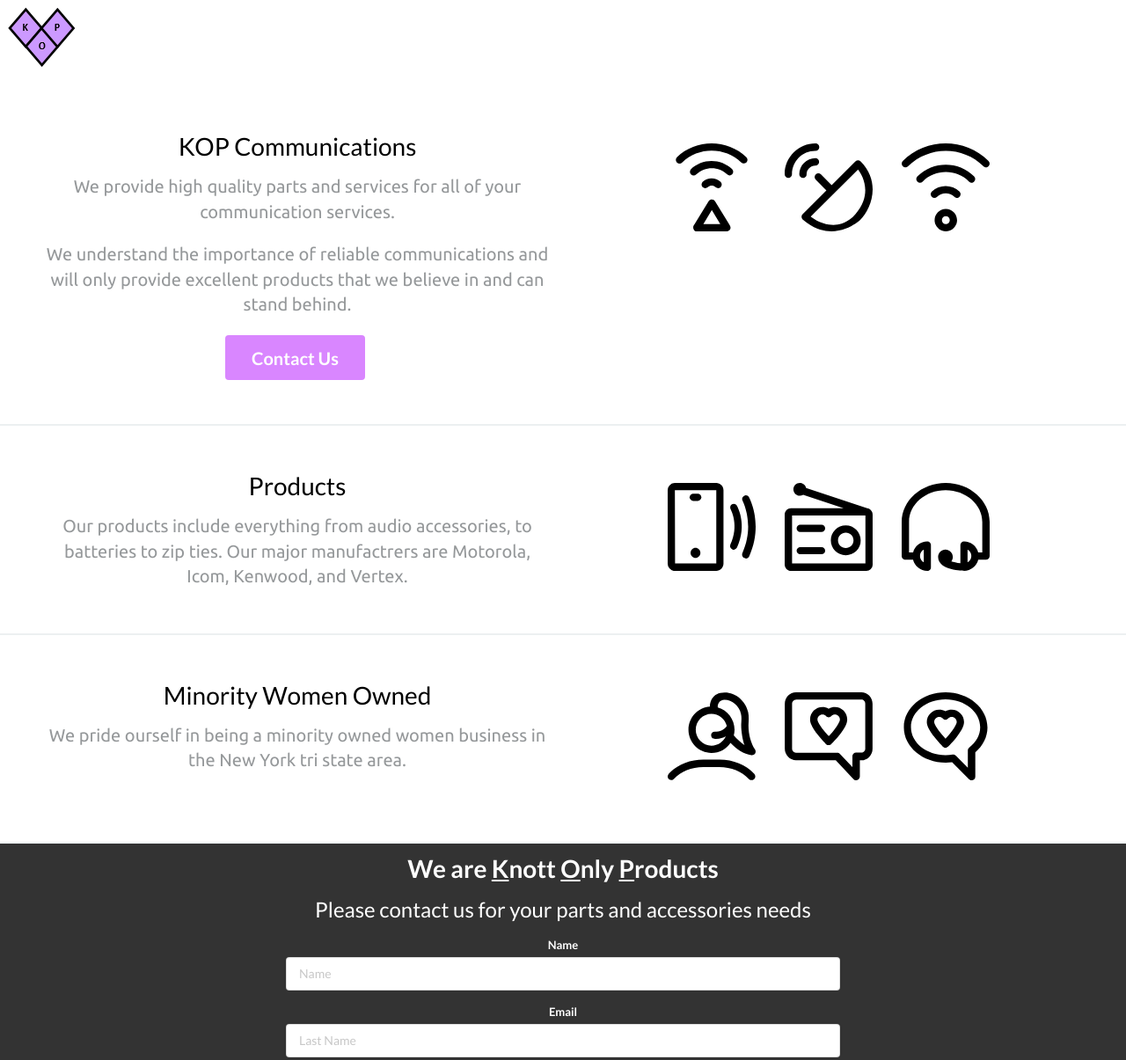
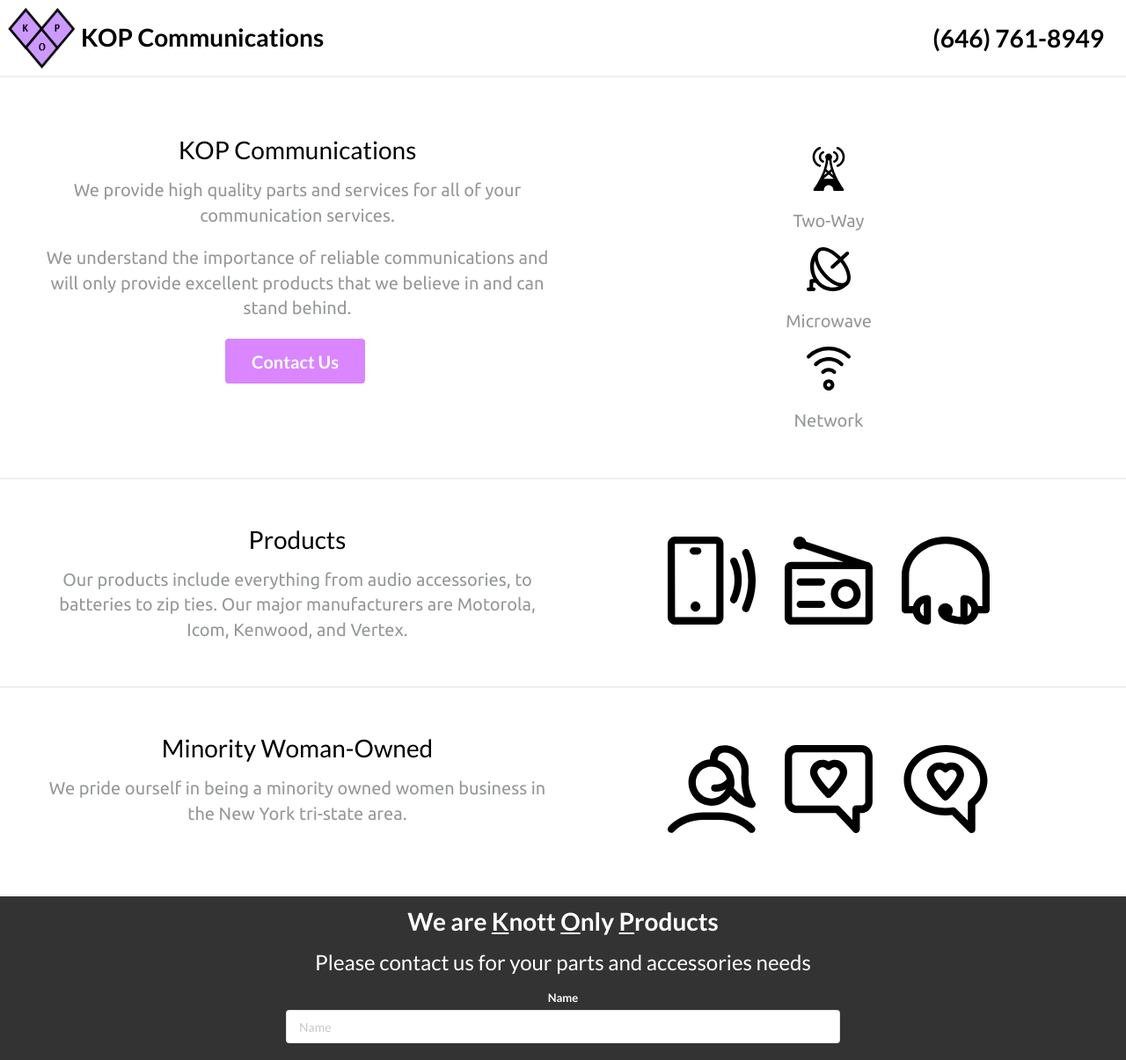
Before and after one commit to SmoothTrane/KOP-Communications, a website: page views/index.html in a window 1280 px wide. Shown: the top 1205 px of the page at 88% size. Drawn offline with nearby package versions, Linux system fonts and the light colour scheme; a web font is replaced by a local one.

Commit message:
updated UI

```diff
--- a/public/style.css
+++ b/public/style.css
@@ -13,11 +13,17 @@
 }
 
 
+.ui.secondary.pointing.menu.top-menu h1.number{
+padding: 25px;
+}
+
 .ui.secondary.pointing.menu.top-menu{
   background-color: white;
   font-size: 20px;
-  border: none;
+  border-bottom: 2px solid #ecf0f1;
+
    width: 100%; /* Full width */
+   color: black;
 }
 
 
@@ -104,11 +110,26 @@
 div.contact-footer h2 {
   font-weight:normal;
 }
+
+.column.icon-itm p{
+  margin: 0 !important;
+}
+
+.column-icon-itm {
+  display: inline-block;
+}
 @media screen and (max-width: 900px){
+
+
+  .ui.secondary.pointing.menu.top-menu .right.menu h1{
+display: none;
+  }
 
 .column.icon-itm img{
   width: 3.5em;
 }
+
+
 
 div.contact-footer .ui.form{
   width: 85%;
--- a/views/index.html
+++ b/views/index.html
@@ -30,7 +30,13 @@
 <body>
   <div class="ui secondary pointing menu top-menu">
 
-      <img src="/public/kop.png">
+      <img src="/public/kop.png"/>
+      <h1> KOP Communications </h1>
+
+<div class="right menu">
+        <h1 class="number"> (646) 761-8949 </h1>
+</div>
+
 
 
 
@@ -53,10 +59,14 @@
 
     </div>
     <div class="column icon-itm">
-
-  <img src="/public/svg/wifi-1.svg" width="100">
-  <img src="/public/svg/satellite-dish-1.svg" width="100">
-  <img src="/public/svg/wifi-2.svg" width="100">
+<div class="content-wrapper">
+  <img src="/public/svg/radio-tower.svg" width="50">
+  <p> Two-Way </p>
+  <img src="/public/svg/satellite-dish.svg" width="50">
+  <p> Microwave </p>
+  <img src="/public/svg/wifi-2.svg" width="50">
+  <p> Network </p>
+</div>
 
     </div>
 
@@ -75,7 +85,7 @@
     <div class="column">
       <h1>Products</h1>
       <p>
-          Our products include everything from audio accessories, to batteries to zip ties. Our major manufactrers are Motorola, Icom, Kenwood, and Vertex.
+          Our products include everything from audio accessories, to batteries to zip ties. Our major manufacturers are Motorola, Icom, Kenwood, and Vertex.
       </p>
 
     </div>
@@ -97,9 +107,9 @@
   <div class="ui two column grid stackable">
 <div class="two column row">
   <div class="column">
-    <h1> Minority Women Owned </h1>
+    <h1> Minority Woman-Owned </h1>
     <p>
-        We pride ourself in being a minority owned women business in the New York tri state area.
+        We pride ourself in being a minority owned women business in the New York tri-state area.
 
     </p>
 
@@ -128,7 +138,7 @@
     </div>
     <div class="field">
       <label>Email</label>
-      <input type="text" name="email" placeholder="Last Name" required>
+      <input type="email" name="email" placeholder="Last Name" required>
     </div>
 
     <div class="field">
@@ -139,12 +149,12 @@
     <button class="ui button contact-btn subby" type="submit">Submit</button>
   </form>
 <div class="contact-info">
-  <p> KOP Communications Inc. </p>
+  <p> KOP Communications, LLC. </p>
 
-  <p> Mount Vernon, NY </p>
+  <p>PO Box 357 <br/>Fleetwood, NY 10552 </p>
 
 
-  <p> (914)-557-5718</p>
+  <p> (646)-761-8949</p>
 </div>
 
 <p style="margin-bottom:10px"> Made with extra love, peace, and smiles by <a href="https://smoothtrane.github.io"> Gary Coltrane </a>♥	</p>
@@ -152,6 +162,8 @@
 
 
 <!-- Flaticons in page, licensed by Flaticon Basic License, created by Vectors Market: https://www.flaticon.com/packs/communication-2 -->
+<!-- <div>Icons made by <a href="http://www.freepik.com" title="Freepik">Freepik</a> from <a href="https://www.flaticon.com/" title="Flaticon">www.flaticon.com</a> is licensed by <a href="http://creativecommons.org/licenses/by/3.0/" title="Creative Commons BY 3.0" target="_blank">CC 3.0 BY</a></div> -->
+
 </div>
 
 </body>
```
Also changed, not shown: public/svg/radio-tower.svg (added).
